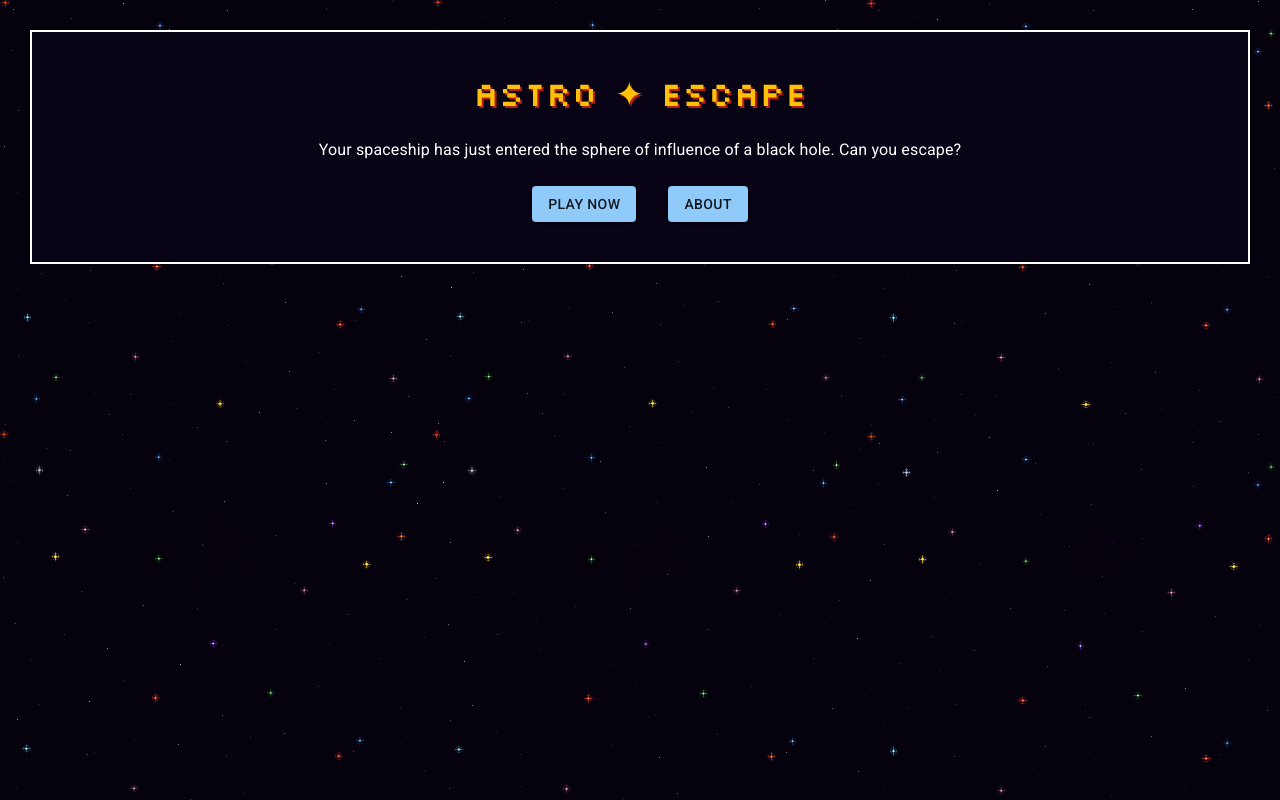
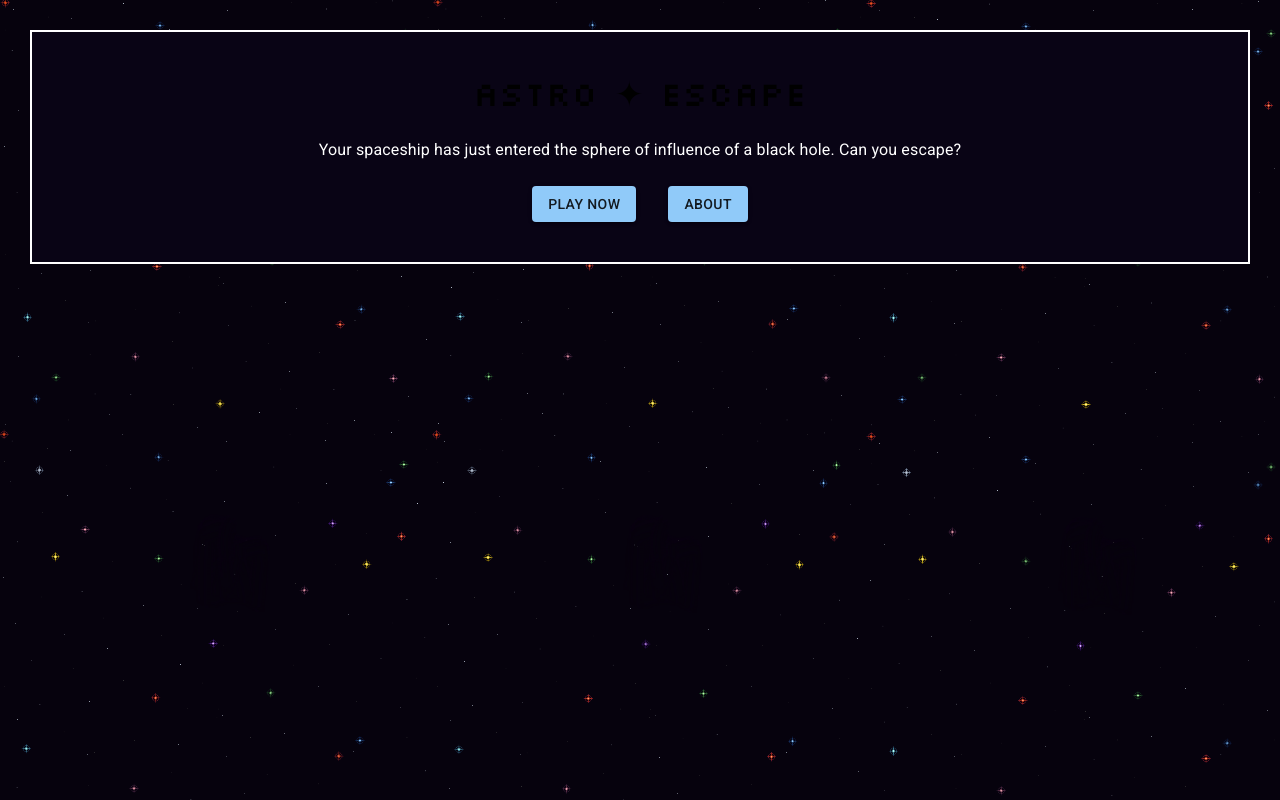
Before and after one commit to gtorrini/astro-escape, a React (Create React App) app: page / in a window 1280 px wide. Built offline with nearby package versions, Linux system fonts and the light colour scheme.

Commit message:
Changed text styling

```diff
--- a/src/App.css
+++ b/src/App.css
@@ -6,12 +6,12 @@
   margin: 30px;
 }
 
-h3, h5, h6, p, span {
+h3, p, span {
   color: #ffffff;
   /* font-family: 'Consolas', 'Courier New', monospace */
 }
 
-h4, h6 {
+h5 {
   color: #ffc107;
   text-shadow: 2px 2px #b71c1c;
 }
```
